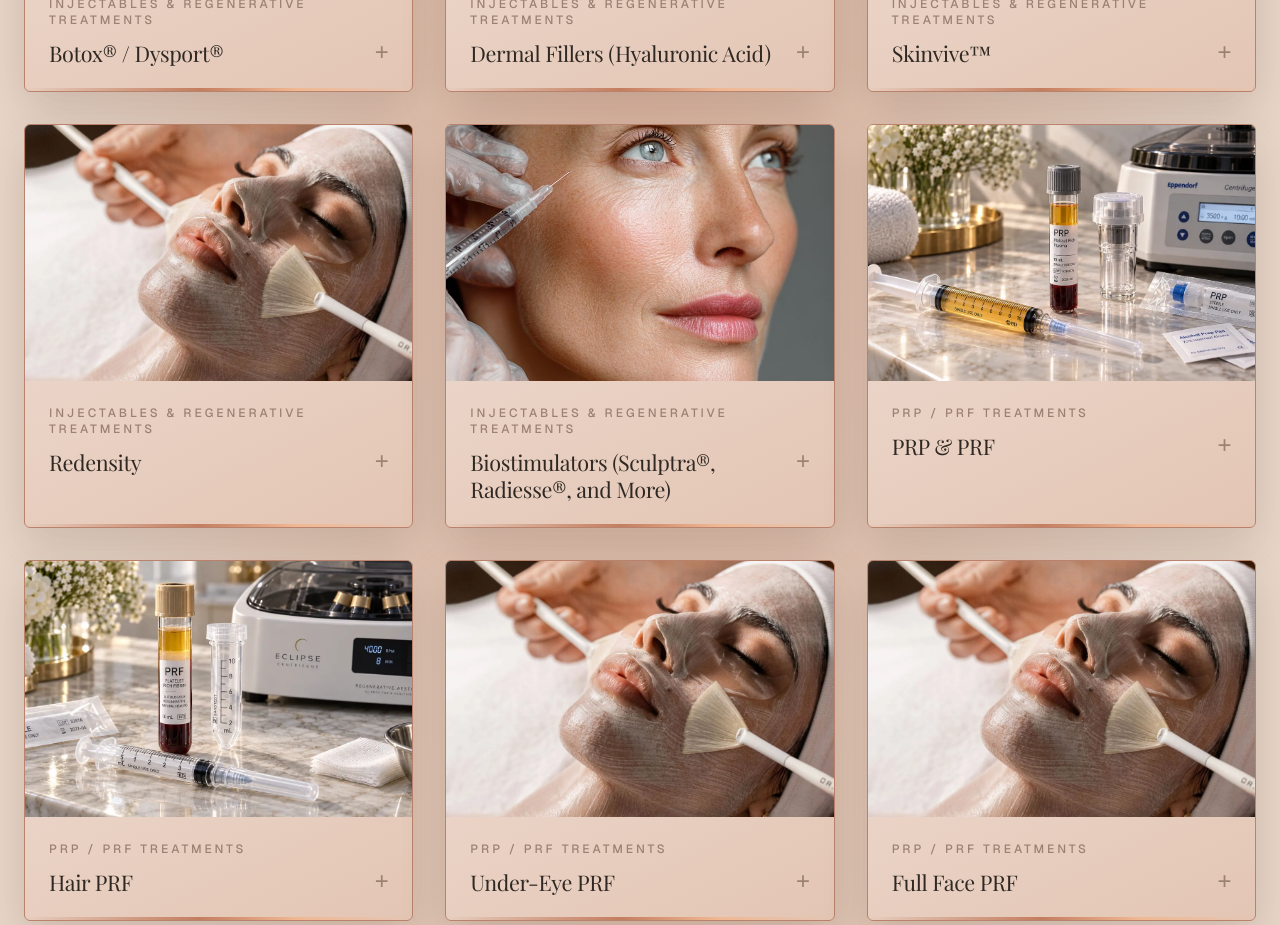
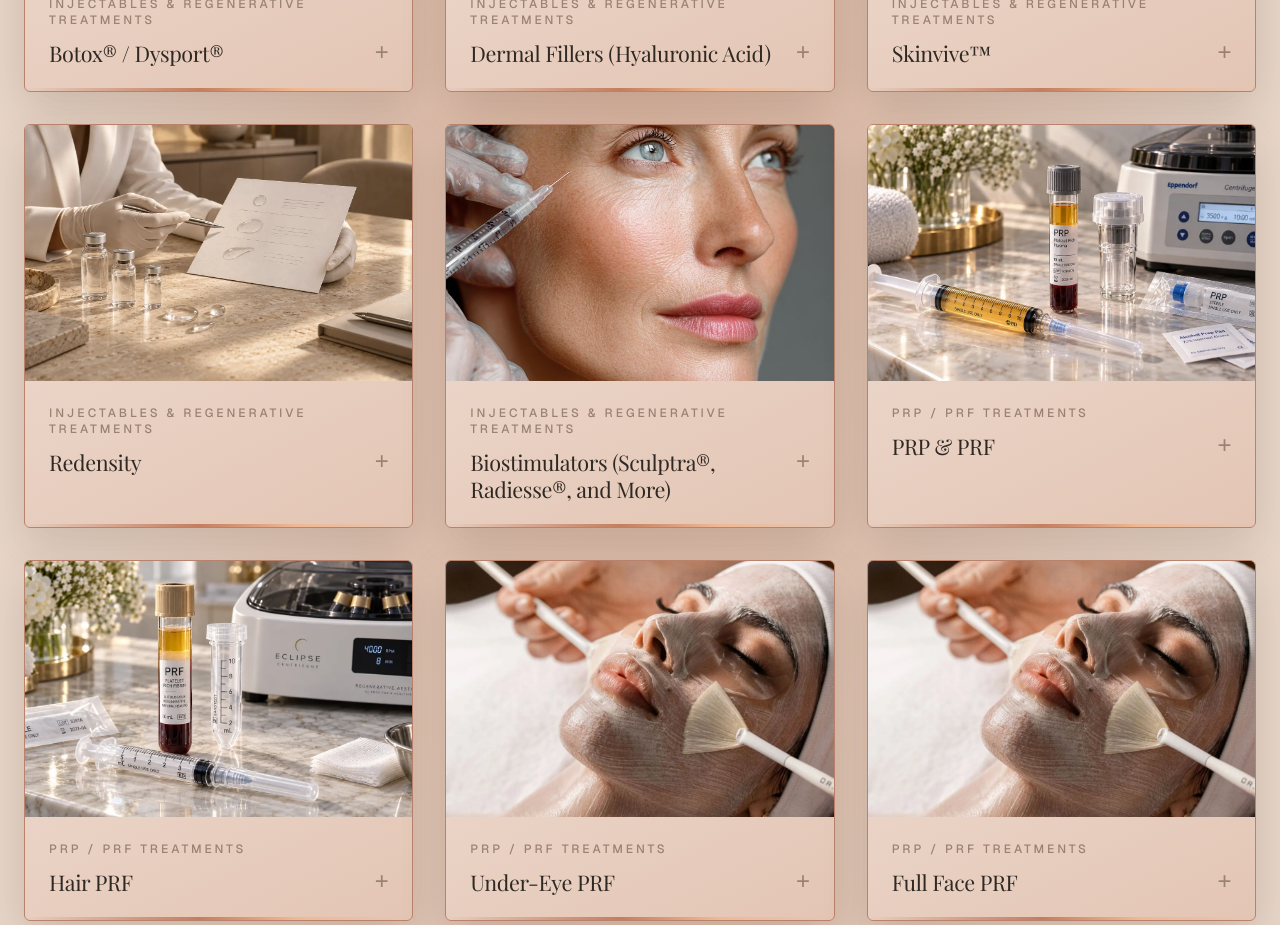
Before and after one commit to Lusso-MedSpa/Lusso-medspa, a Next.js app: page /treatments in a window 1280 px wide. Shown: the part 860-1785 px from the top of the page. Built offline with nearby package versions, Linux system fonts and the light colour scheme; no server answers; a web font is replaced by a local one.

Commit message:
Add Redensity treatment image (optimized WebP)
Uploaded PNG (2.06MB) resized to 1280px wide and converted to WebP
at quality 82 (61KB). Consultation-style scene with product vials
and a treatment plan card, fitting Redensity's product-consultation
description.

```diff
--- a/src/data/treatments.ts
+++ b/src/data/treatments.ts
@@ -56,7 +56,7 @@ export const treatments: Treatment[] = [
     "title": "Redensity",
     "category": "Injectables & Regenerative Treatments",
     "description": "Discuss hyaluronic acid treatment options with your clinician. The specific product, intended use and suitability will be confirmed before treatment.",
-    "image": "/treatments/facial.jpg",
+    "image": "/treatments/redensity.webp",
     "benefits": [
       "Product consultation",
       "Personalized planning"
```
Also changed, not shown: public/treatments/redensity.webp (added).
